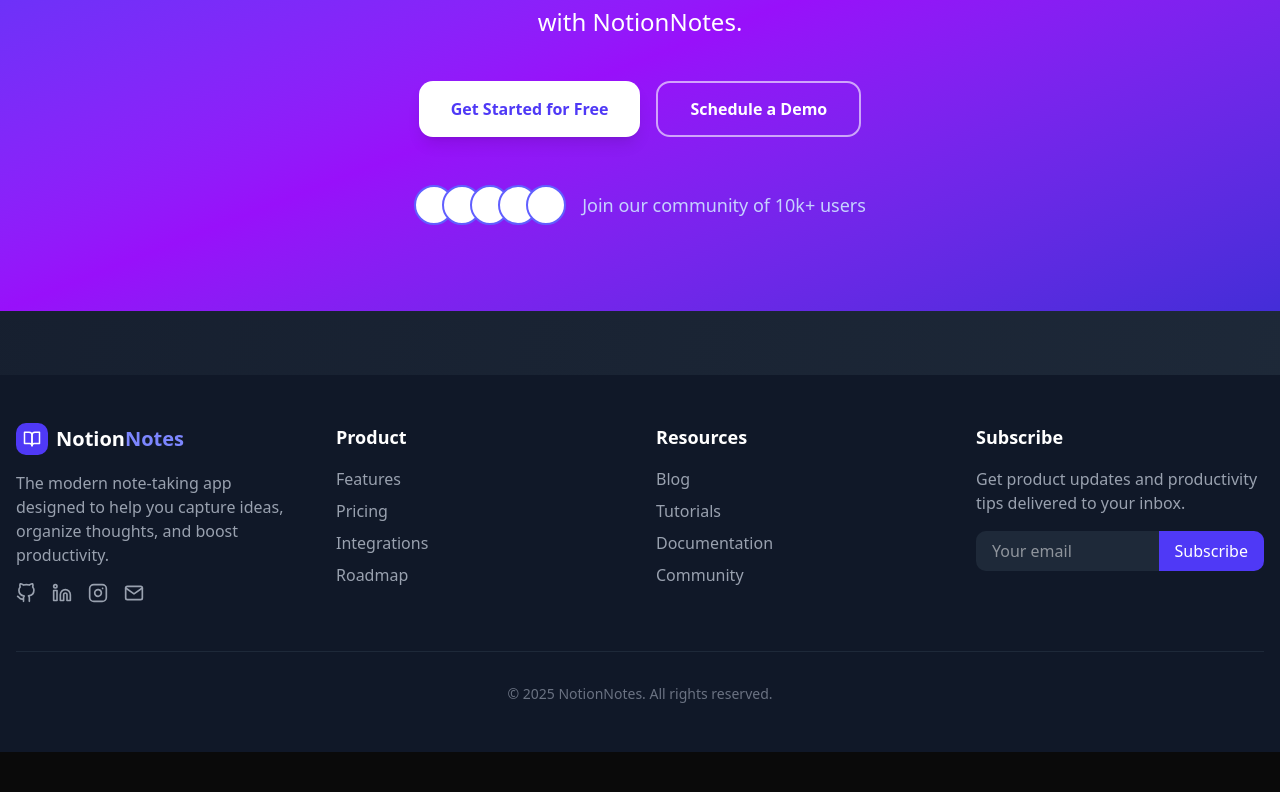
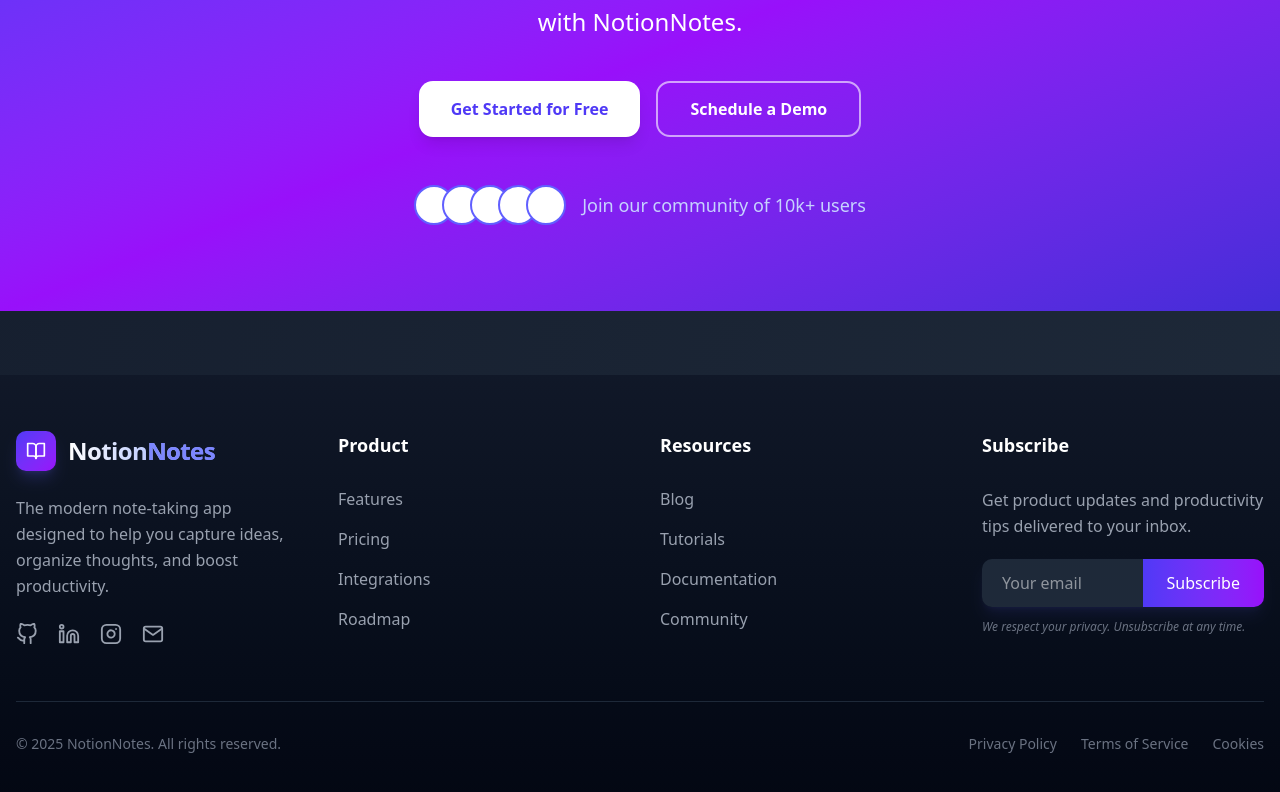
Before and after one commit to Waleed-Ahmad-dev/notes_app, a Next.js app: page / in a window 1280 px wide. Shown: the part 4291-5083 px from the top of the page. Before the commit the page ends 5043 px from the top, so only its background shows below. Built offline with nearby package versions, Linux system fonts and the light colour scheme.

Commit message:
Update Footer.tsx

```diff
--- a/src/components/LandingPage/Footer.tsx
+++ b/src/components/LandingPage/Footer.tsx
@@ -2,75 +2,130 @@ import { BookOpen, GitHub, Linkedin, Instagram, Mail } from 'react-feather';
 
 export default function Footer() {
      return (
-          <footer className="bg-gray-900 text-white py-12">
+          <footer className="bg-gradient-to-b from-gray-900 to-gray-950 text-white py-14">
                <div className="container mx-auto px-4">
-                    <div className="grid grid-cols-1 md:grid-cols-4 gap-8">
+                    <div className="grid grid-cols-1 md:grid-cols-4 gap-10">
                          <div>
-                              <div className="flex items-center space-x-2 mb-4">
-                                   <div className="bg-indigo-600 w-8 h-8 rounded-lg flex items-center justify-center">
-                                        <BookOpen size={18} className="text-white" />
+                              <div className="flex items-center space-x-3 mb-6">
+                                   <div className="bg-gradient-to-br from-indigo-600 to-purple-600 w-10 h-10 rounded-lg flex items-center justify-center shadow-lg shadow-indigo-500/20">
+                                        <BookOpen size={20} className="text-white" />
                                    </div>
-                                   <h1 className="text-xl font-bold">Notion<span className="text-indigo-400">Notes</span></h1>
+                                   <h1 className="text-2xl font-bold tracking-tight bg-clip-text text-transparent bg-gradient-to-r from-white via-indigo-200 to-indigo-400">
+                                        Notion<span className="text-indigo-400">Notes</span>
+                                   </h1>
                               </div>
-                              <p className="text-gray-400 mb-4">
+                              <p className="text-gray-400 mb-6 leading-relaxed">
                                    The modern note-taking app designed to help you capture ideas, organize thoughts, and boost productivity.
                               </p>
-                              <div className="flex space-x-4">
-                                   <a href="https://github.com/Waleed-Ahmad-dev" className="text-gray-400 hover:text-white transition-colors">
-                                        <GitHub size={20} />
+                              <div className="flex space-x-5">
+                                   <a href="https://github.com" className="text-gray-400 hover:text-white transition-all duration-300 transform hover:-translate-y-1 hover:scale-110">
+                                        <GitHub size={22} />
                                    </a>
-                                   <a href="https://www.linkedin.com/in/waleed-ahmed2009/" className="text-gray-400 hover:text-white transition-colors">
-                                        <Linkedin size={20} />
+                                   <a href="https://linkedin.com" className="text-gray-400 hover:text-white transition-all duration-300 transform hover:-translate-y-1 hover:scale-110">
+                                        <Linkedin size={22} />
                                    </a>
-                                   <a href="https://www.instagram.com/shadow.scripter.poet?igsh=N3lxdTdkbG9odnc5" className="text-gray-400 hover:text-white transition-colors">
-                                        <Instagram size={20} />
+                                   <a href="https://instagram.com" className="text-gray-400 hover:text-white transition-all duration-300 transform hover:-translate-y-1 hover:scale-110">
+                                        <Instagram size={22} />
                                    </a>
-                                   <a href="mailto:itswaleedqureshi@gmail.com" className="text-gray-400 hover:text-white transition-colors">
-                                        <Mail size={20} />
+                                   <a href="mailto:contact@example.com" className="text-gray-400 hover:text-white transition-all duration-300 transform hover:-translate-y-1 hover:scale-110">
+                                        <Mail size={22} />
                                    </a>
                               </div>
                          </div>
 
                          <div>
-                              <h3 className="font-bold text-lg mb-4">Product</h3>
-                              <ul className="space-y-2">
-                                   <li><a href="#" className="text-gray-400 hover:text-white transition-colors">Features</a></li>
-                                   <li><a href="#" className="text-gray-400 hover:text-white transition-colors">Pricing</a></li>
-                                   <li><a href="#" className="text-gray-400 hover:text-white transition-colors">Integrations</a></li>
-                                   <li><a href="#" className="text-gray-400 hover:text-white transition-colors">Roadmap</a></li>
+                              <h3 className="font-bold text-lg mb-5 relative pb-2 after:absolute after:left-0 after:bottom-0 after:w-10 after:h-0.5 after:bg-gradient-to-r from-indigo-500 to-purple-500">Product</h3>
+                              <ul className="space-y-3">
+                                   <li>
+                                        <a href="#" className="text-gray-400 hover:text-white transition-all duration-300 inline-block transform hover:translate-x-1 group">
+                                             Features
+                                             <span className="block w-0 group-hover:w-full h-0.5 bg-gradient-to-r from-indigo-500/70 to-purple-500/70 transition-all duration-300 mt-0.5"></span>
+                                        </a>
+                                   </li>
+                                   <li>
+                                        <a href="#" className="text-gray-400 hover:text-white transition-all duration-300 inline-block transform hover:translate-x-1 group">
+                                             Pricing
+                                             <span className="block w-0 group-hover:w-full h-0.5 bg-gradient-to-r from-indigo-500/70 to-purple-500/70 transition-all duration-300 mt-0.5"></span>
+                                        </a>
+                                   </li>
+                                   <li>
+                                        <a href="#" className="text-gray-400 hover:text-white transition-all duration-300 inline-block transform hover:translate-x-1 group">
+                                             Integrations
+                                             <span className="block w-0 group-hover:w-full h-0.5 bg-gradient-to-r from-indigo-500/70 to-purple-500/70 transition-all duration-300 mt-0.5"></span>
+                                        </a>
+                                   </li>
+                                   <li>
+                                        <a href="#" className="text-gray-400 hover:text-white transition-all duration-300 inline-block transform hover:translate-x-1 group">
+                                             Roadmap
+                                             <span className="block w-0 group-hover:w-full h-0.5 bg-gradient-to-r from-indigo-500/70 to-purple-500/70 transition-all duration-300 mt-0.5"></span>
+                                        </a>
+                                   </li>
                               </ul>
                          </div>
 
                          <div>
-                              <h3 className="font-bold text-lg mb-4">Resources</h3>
-                              <ul className="space-y-2">
-                                   <li><a href="#" className="text-gray-400 hover:text-white transition-colors">Blog</a></li>
-                                   <li><a href="#" className="text-gray-400 hover:text-white transition-colors">Tutorials</a></li>
-                                   <li><a href="#" className="text-gray-400 hover:text-white transition-colors">Documentation</a></li>
-                                   <li><a href="#" className="text-gray-400 hover:text-white transition-colors">Community</a></li>
+                              <h3 className="font-bold text-lg mb-5 relative pb-2 after:absolute after:left-0 after:bottom-0 after:w-10 after:h-0.5 after:bg-gradient-to-r from-indigo-500 to-purple-500">Resources</h3>
+                              <ul className="space-y-3">
+                                   <li>
+                                        <a href="#" className="text-gray-400 hover:text-white transition-all duration-300 inline-block transform hover:translate-x-1 group">
+                                             Blog
+                                             <span className="block w-0 group-hover:w-full h-0.5 bg-gradient-to-r from-indigo-500/70 to-purple-500/70 transition-all duration-300 mt-0.5"></span>
+                                        </a>
+                                   </li>
+                                   <li>
+                                        <a href="#" className="text-gray-400 hover:text-white transition-all duration-300 inline-block transform hover:translate-x-1 group">
+                                             Tutorials
+                                             <span className="block w-0 group-hover:w-full h-0.5 bg-gradient-to-r from-indigo-500/70 to-purple-500/70 transition-all duration-300 mt-0.5"></span>
+                                        </a>
+                                   </li>
+                                   <li>
+                                        <a href="#" className="text-gray-400 hover:text-white transition-all duration-300 inline-block transform hover:translate-x-1 group">
+                                             Documentation
+                                             <span className="block w-0 group-hover:w-full h-0.5 bg-gradient-to-r from-indigo-500/70 to-purple-500/70 transition-all duration-300 mt-0.5"></span>
+                                        </a>
+                                   </li>
+                                   <li>
+                                        <a href="#" className="text-gray-400 hover:text-white transition-all duration-300 inline-block transform hover:translate-x-1 group">
+                                             Community
+                                             <span className="block w-0 group-hover:w-full h-0.5 bg-gradient-to-r from-indigo-500/70 to-purple-500/70 transition-all duration-300 mt-0.5"></span>
+                                        </a>
+                                   </li>
                               </ul>
                          </div>
 
                          <div>
-                              <h3 className="font-bold text-lg mb-4">Subscribe</h3>
-                              <p className="text-gray-400 mb-4">
+                              <h3 className="font-bold text-lg mb-5 relative pb-2 after:absolute after:left-0 after:bottom-0 after:w-10 after:h-0.5 after:bg-gradient-to-r from-indigo-500 to-purple-500">Subscribe</h3>
+                              <p className="text-gray-400 mb-5 leading-relaxed">
                                    Get product updates and productivity tips delivered to your inbox.
                               </p>
-                              <div className="flex">
+                              <div className="flex shadow-lg shadow-indigo-500/10 rounded-lg overflow-hidden">
                                    <input
                                         type="email"
                                         placeholder="Your email"
-                                        className="bg-gray-800 text-white px-4 py-2 rounded-l-lg w-full focus:outline-none focus:ring-2 focus:ring-indigo-500"
+                                        className="bg-gray-800 text-white px-5 py-3 w-full focus:outline-none focus:ring-2 focus:ring-indigo-500 focus:ring-opacity-50 transition-all duration-300"
                                    />
-                                        <button className="bg-indigo-600 px-4 py-2 rounded-r-lg hover:bg-indigo-700 transition-colors">
-                                             Subscribe
-                                        </button>
+                                   <button className="bg-gradient-to-r from-indigo-600 to-purple-600 px-6 py-3 hover:from-indigo-700 hover:to-purple-700 transition-all duration-300 active:scale-[0.98] active:opacity-90 flex items-center justify-center">
+                                        <span className="hidden md:inline">Subscribe</span>
+                                        <svg xmlns="http://www.w3.org/2000/svg" className="h-5 w-5 md:hidden" viewBox="0 0 20 20" fill="currentColor">
+                                             <path fillRule="evenodd" d="M10.293 5.293a1 1 0 011.414 0l4 4a1 1 0 010 1.414l-4 4a1 1 0 01-1.414-1.414L12.586 11H5a1 1 0 110-2h7.586l-2.293-2.293a1 1 0 010-1.414z" clipRule="evenodd" />
+                                        </svg>
+                                   </button>
                               </div>
+                              <p className="text-gray-500 text-xs mt-3 italic">
+                                   We respect your privacy. Unsubscribe at any time.
+                              </p>
                          </div>
                     </div>
 
-                    <div className="border-t border-gray-800 mt-12 pt-8 text-center text-gray-500 text-sm">
-                         © 2025 NotionNotes. All rights reserved.
+                    <div className="border-t border-gray-800 mt-14 pt-8 text-center text-gray-500 text-sm">
+                         <div className="flex flex-col md:flex-row justify-between items-center">
+                              <p>© 2025 NotionNotes. All rights reserved.</p>
+                              <div className="mt-4 md:mt-0 flex space-x-6">
+                                   <a href="#" className="text-gray-500 hover:text-gray-300 transition-colors duration-300">Privacy Policy</a>
+                                   <a href="#" className="text-gray-500 hover:text-gray-300 transition-colors duration-300">Terms of Service</a>
+                                   <a href="#" className="text-gray-500 hover:text-gray-300 transition-colors duration-300">Cookies</a>
+                              </div>
+                         </div>
                     </div>
                </div>
           </footer>
```
